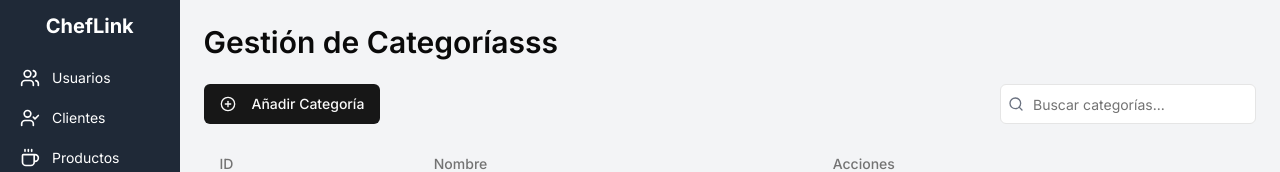
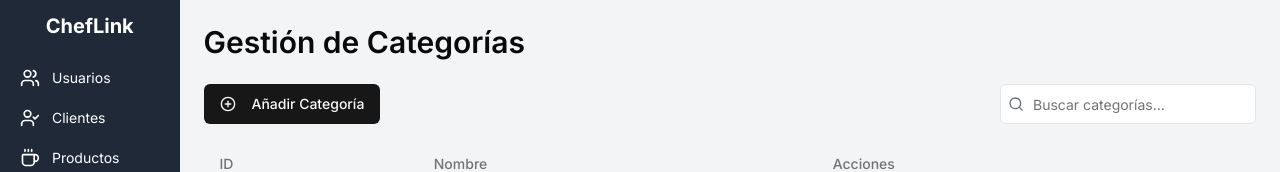
Before and after one commit to CafeyTigrillo/frontEnd, a Next.js app: page /category in a window 1280 px wide. Shown: the top 172 px of the page. Built offline with nearby package versions, Linux system fonts and the light colour scheme; no server answers.

Commit message:
🚀 Update title page category

```diff
--- a/app/category/page.tsx
+++ b/app/category/page.tsx
@@ -170,7 +170,7 @@ export default function GestionCategorias() {
     <div className="flex h-screen bg-gray-100">
       <Sidebar />
       <main className="flex-1 p-6 overflow-y-auto">
-        <h1 className="text-3xl font-semibold mb-6">Gestión de Categoríasss</h1>
+        <h1 className="text-3xl font-semibold mb-6">Gestión de Categorías</h1>
 
         <div className="flex justify-between items-center mb-4">
           <Dialog>
```
